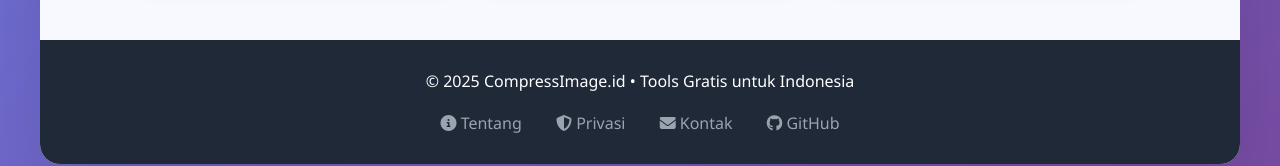
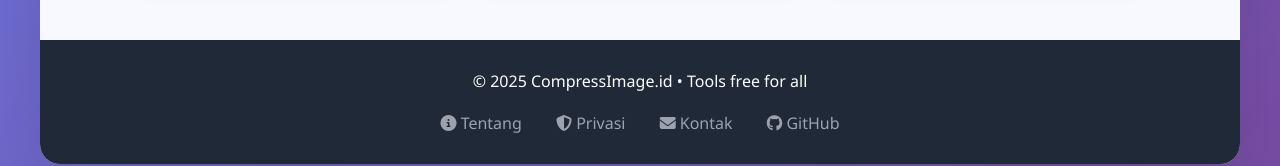
Before and after one commit to tukangnomer01-lab/image-compressor, a plain HTML site: page index.html in a window 1280 px wide. Shown: the part 926-1092 px from the top of the page. Drawn offline with Linux system fonts and the light colour scheme.

Commit message:
Update index.html

```diff
--- a/index.html
+++ b/index.html
@@ -141,7 +141,7 @@
         </main>
 
         <footer>
-    <p>© 2025 CompressImage.id • Tools Gratis untuk Indonesia</p>
+    <p>© 2025 CompressImage.id • Tools free for all</p>
     <p class="footer-links">
         <a href="about.html"><i class="fas fa-info-circle"></i> Tentang</a>
         <a href="privacy.html"><i class="fas fa-shield-alt"></i> Privasi</a>
```
